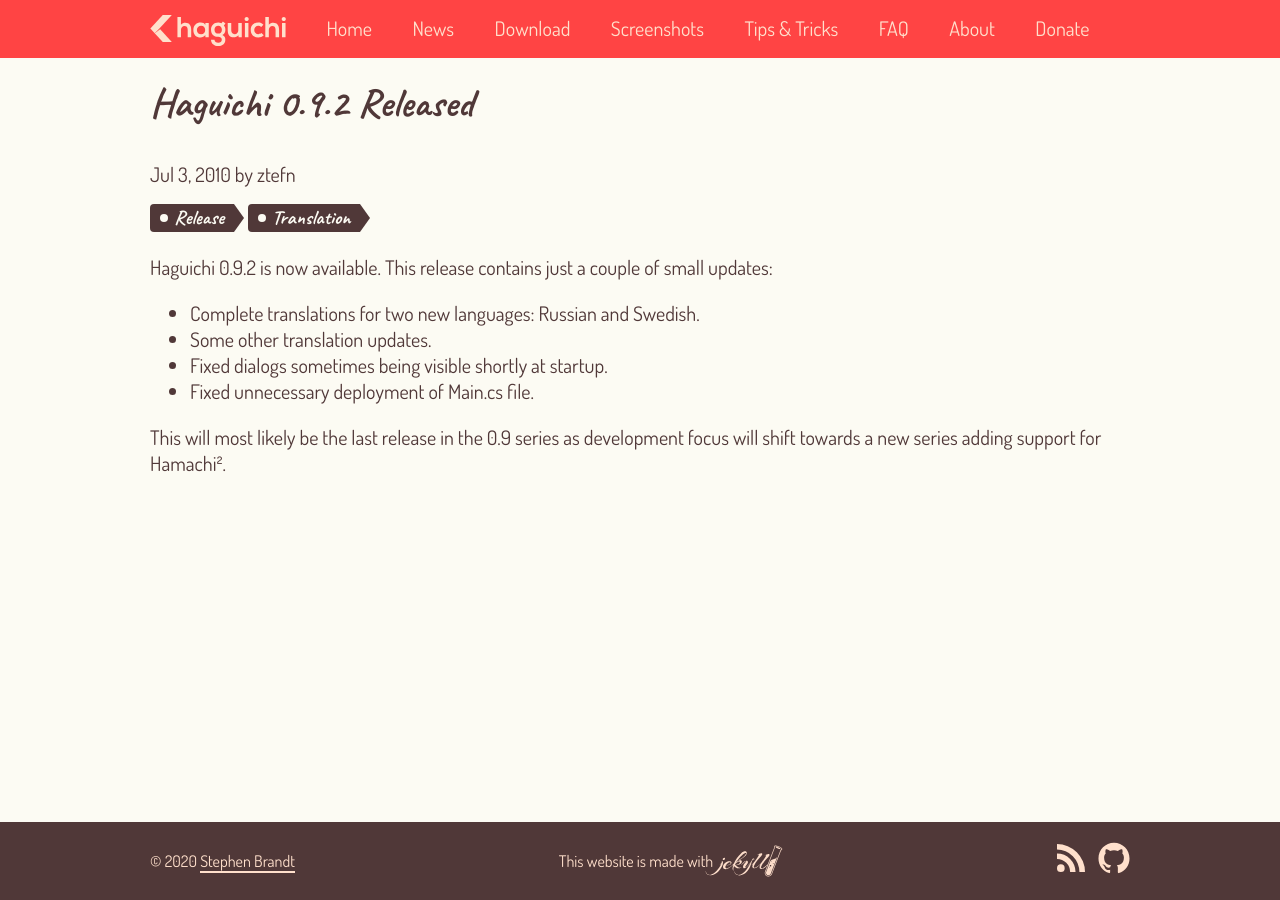
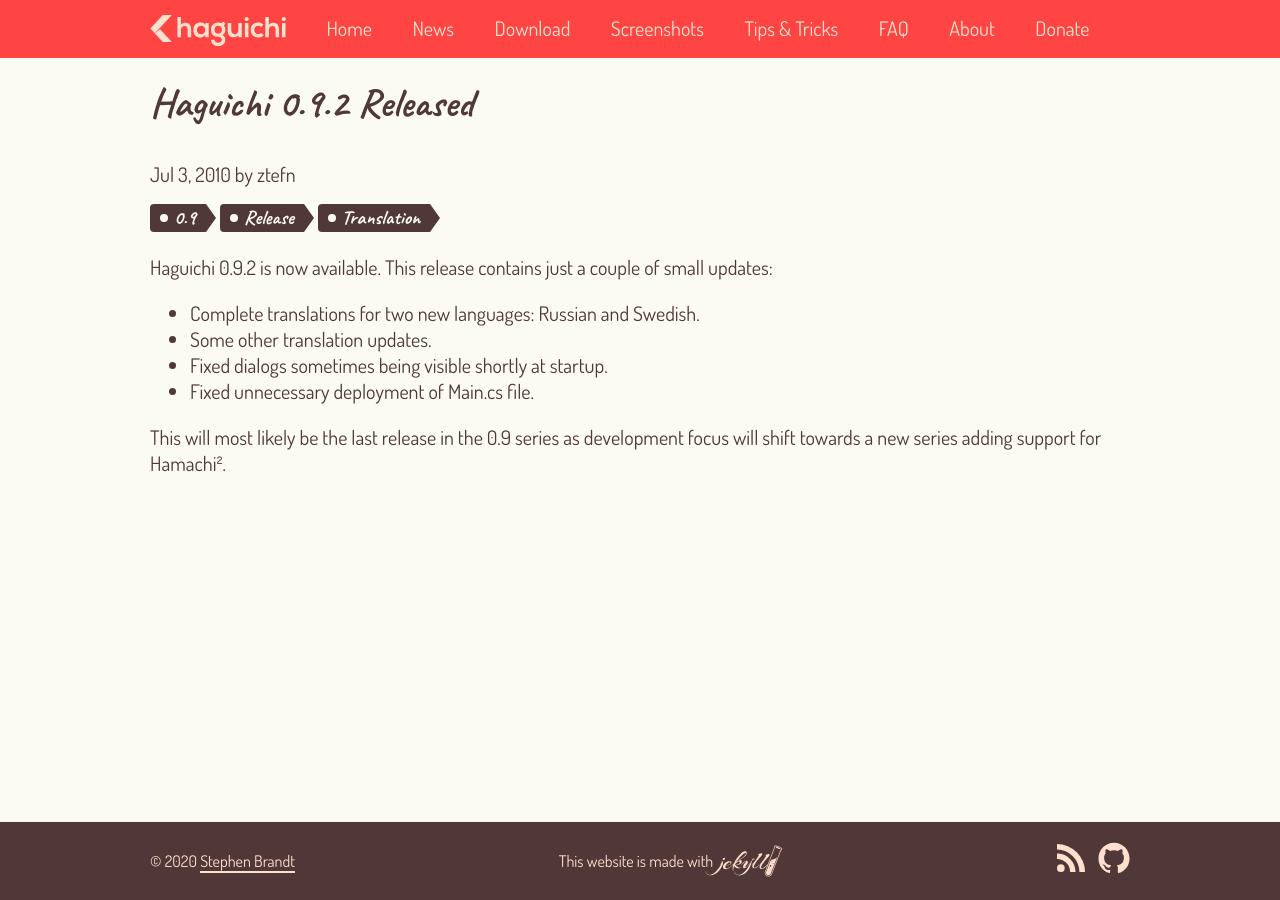
Before and after one commit to ztefn/haguichi-website, a Jekyll site: the page built from _posts/2010-07-03-release092.md, in a window 1280 px wide. Built offline with Jekyll 4.4.1, drawn with Linux system fonts in a browser that asks for light colours; comment, search, counter and statistics services are not loaded.

Commit message:
Use 'where_exp' instead of 'where' because the former doesn't correctly match certain tags

```diff
--- a/_layouts/post.html
+++ b/_layouts/post.html
@@ -12,7 +12,7 @@
   </p>
   <ul class="tags">
   {% for tag in page.tags %}
-    {% assign post_tags = site.post_tags | where: 'slug', tag %}
+    {% assign post_tags = site.post_tags | where_exp: "item", "item.slug == tag" %}
     {% for post_tag in post_tags %}
       <li><a href="{{ post_tag.url }}" class="tag">{{ post_tag.title }}</a></li>
     {% endfor %}
```
